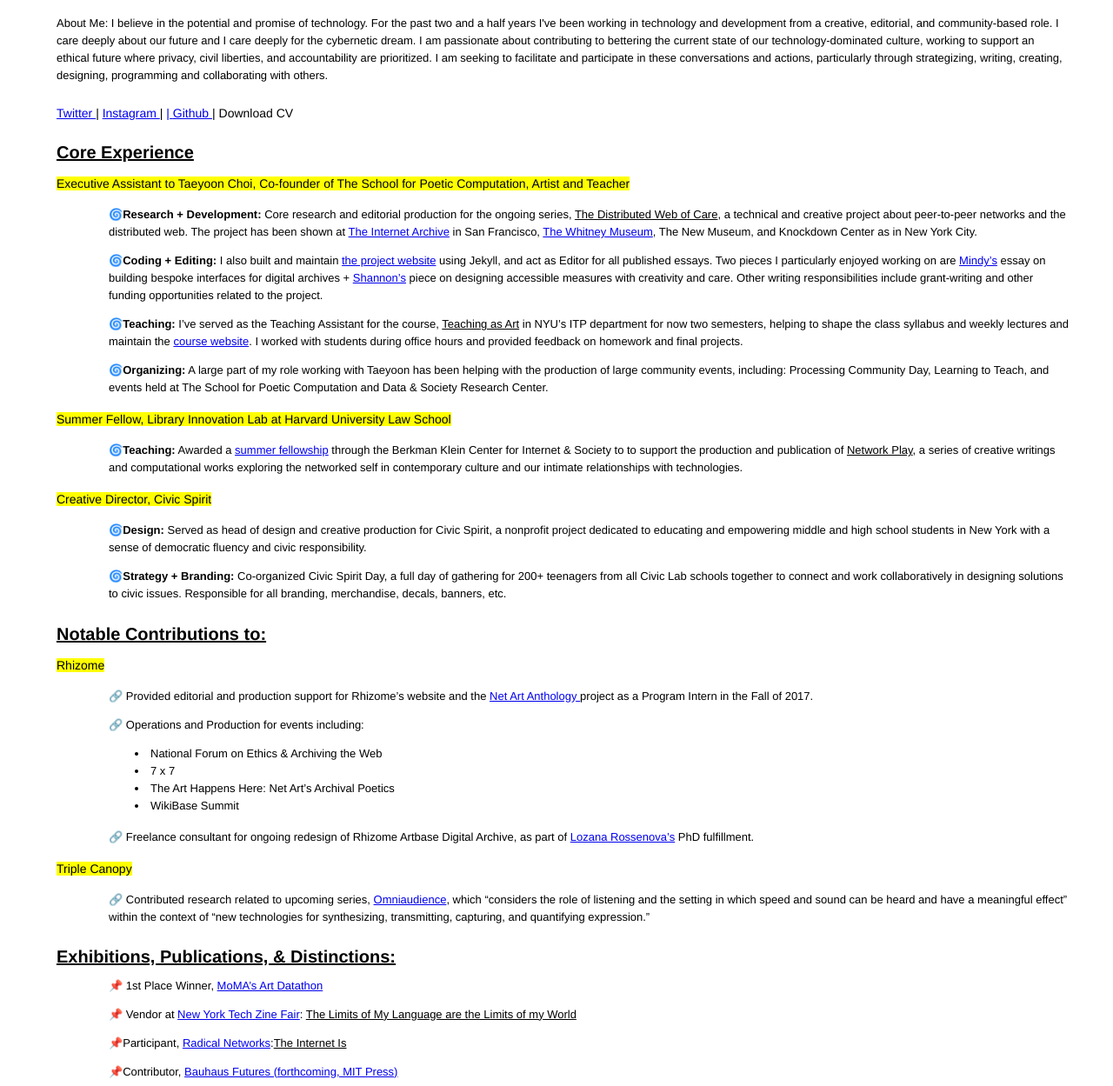
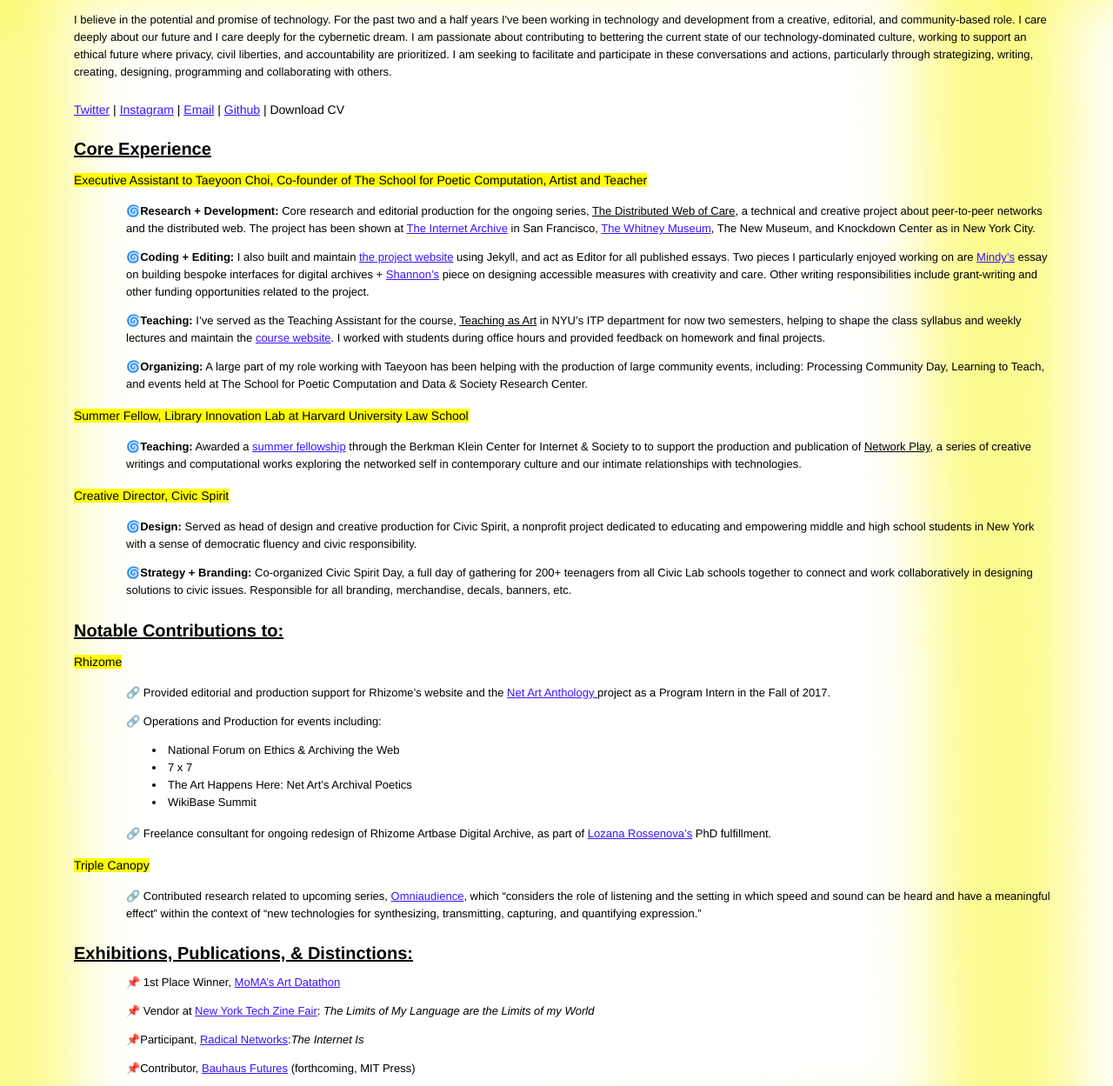
Before and after one commit to shirarbira/about-s-f, a plain HTML site: page index.html in a window 1280 px wide. Shown: the part 107-1356 px from the top of the page at 87% size. Drawn offline with Linux system fonts and the light colour scheme.

Commit message:
some styling

```diff
--- a/index.html
+++ b/index.html
@@ -6,11 +6,15 @@
 </head>
 <body>
 	<p class="name"> SHIRA ROSE FELDMAN </p>
-	<p class="about-me"> About Me: I believe in the potential and promise of technology. For the past two and a half years I've been working in technology and development from a creative, editorial, and community-based role. I care deeply about our future and I care deeply for the cybernetic dream. I am passionate about contributing to bettering the current state of our technology-dominated culture, working to support an ethical future where privacy, civil liberties, and accountability are prioritized. I am seeking to facilitate and participate in these conversations and actions, particularly through strategizing, writing, creating, designing, programming and collaborating with others.</p>
+	<p class="about-me">I believe in the potential and promise of technology. For the past two and a half years I've been working in technology and development from a creative, editorial, and community-based role. I care deeply about our future and I care deeply for the cybernetic dream. I am passionate about contributing to bettering the current state of our technology-dominated culture, working to support an ethical future where privacy, civil liberties, and accountability are prioritized. I am seeking to facilitate and participate in these conversations and actions, particularly through strategizing, writing, creating, designing, programming and collaborating with others.</p>
 
 	<div class="links">
 
-	<a href="http://twitter.com/shirarbira"/>Twitter </a>| <a href="http://instagram.com/shirarbira"/>Instagram </a>	| <a href="mailto:email.shira.feldman@gmail.com"Email</a>| 	<a href="https://github.com/shirarbira"/> Github </a>	| Download CV
+	<a href="http://twitter.com/shirarbira"/>Twitter</a> |
+	<a href="http://instagram.com/shirarbira"/>Instagram</a> |
+	<a href="mailto:email.shira.feldman@gmail.com">Email</a> |
+	<a href="https://github.com/shirarbira"/> Github</a> |
+	Download CV
 </div>
 
 <h1>Core Experience</h1>
@@ -62,11 +66,11 @@
 <p class="taeyoon">
 	📌 1st Place Winner, <a href="https://www.moma.org/calendar/events/1793">MoMA’s Art Datathon</a> </p>
 <p class="taeyoon">
-	📌 Vendor at <a href="https://techzinefair.org/"> New York Tech Zine Fair</a>: <u>The Limits of My Language are the Limits of my World</u></p>
+	📌 Vendor at <a href="https://techzinefair.org/"> New York Tech Zine Fair</a>: <i>The Limits of My Language are the Limits of my World</i></p>
 <p class="taeyoon">
-	📌Participant, <a href="https://radicalnetworks.org/archives/2017/participants/shira-feldman/">Radical Networks</a>:<u>The Internet Is</u></p>
+	📌Participant, <a href="https://radicalnetworks.org/archives/2017/participants/shira-feldman/">Radical Networks</a>:<i>The Internet Is</i></p>
 <p class="taeyoon">
-	📌Contributor, <a href="https://mitpress.mit.edu/books/bauhaus-futures">Bauhaus Futures (forthcoming, MIT Press)</a></p>
+	📌Contributor, <a href="https://mitpress.mit.edu/books/bauhaus-futures">Bauhaus Futures</a> (forthcoming, MIT Press)</p>
 
 
 <h1>And of course, Education:</h1>
--- a/main.css
+++ b/main.css
@@ -1,20 +1,32 @@
 body{
 	line-height: 20px;
-	margin-right: 50px;
-	margin-left: 65px;
+	margin-right: 70px;
+	margin-left: 85px;
 	margin-top: 65px;
+	margin-bottom: 65px;
+	background-image: url("background.jpg");
+	background-size: 90%;
 }
 
+a:link{
+color: #3B12FF;
+}
+a:visited{
+color: #3B12FF;
+
+}
 
 .name{
 	font-family: "Helvetica", Helvetica, Helvetica;
-	font-size: 24px;
+	font-size: 30px;
 
 }
 .about-me{
+
 	font-family: "Helvetica", Helvetica, Helvetica;
 	font-size: 13px;
-	padding-top: 15px;
+	padding-top: 5px;
+
 }
 .links{
 	font-family: "Helvetica", Helvetica, Helvetica;
```
Also changed, not shown: background.jpg (added), 1 other file.
